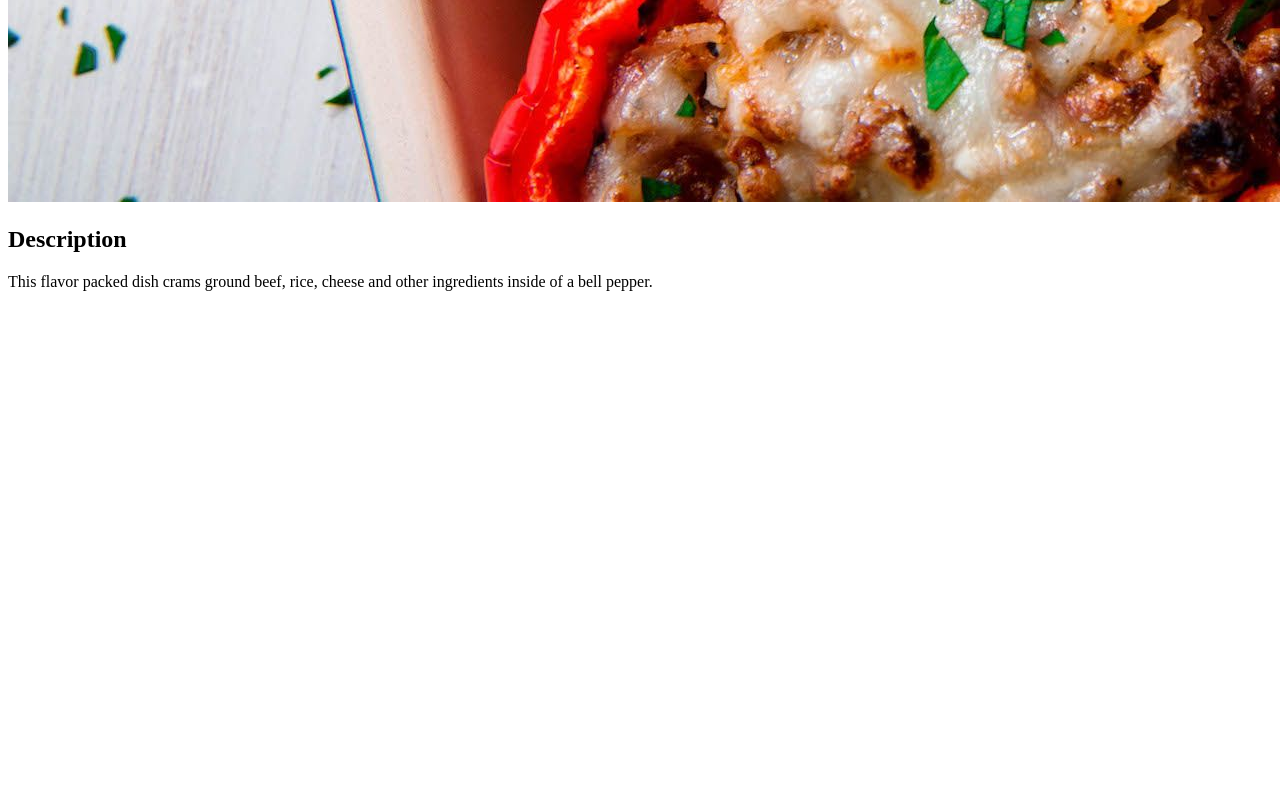
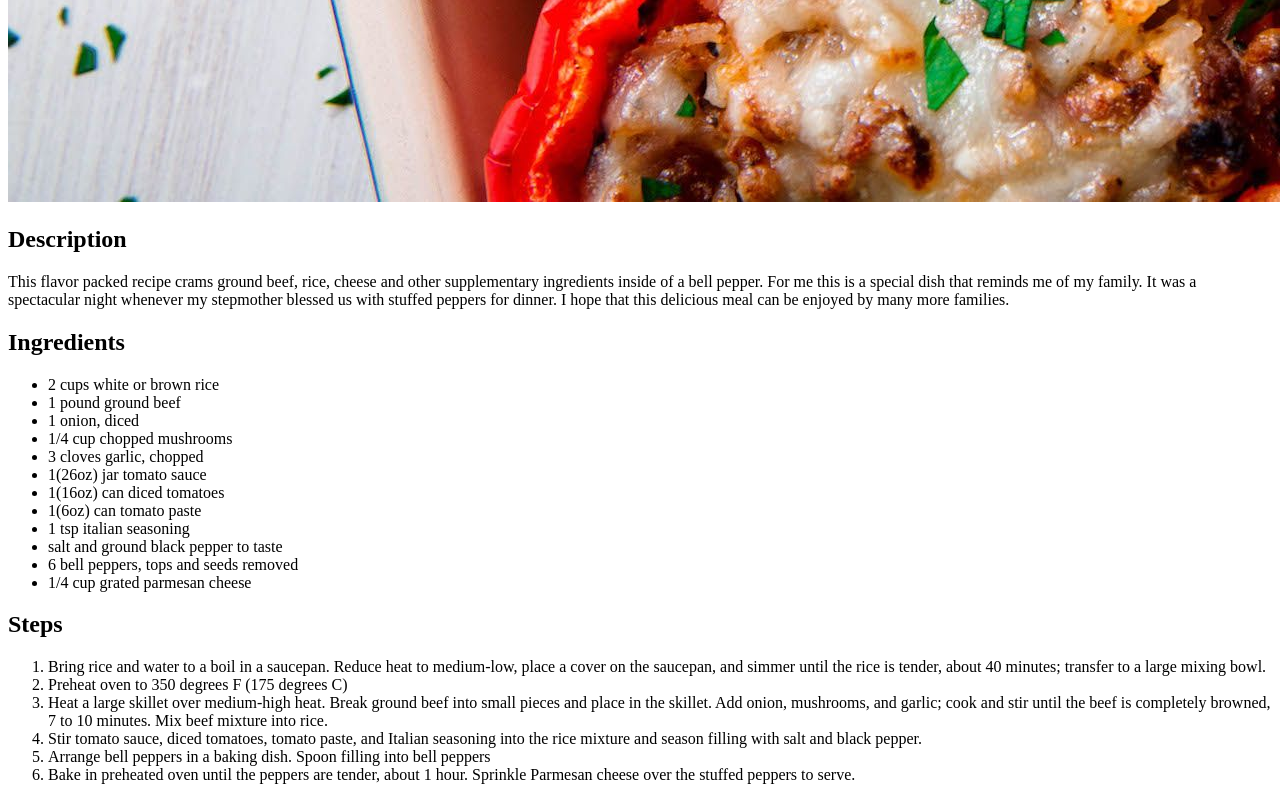
Before and after one commit to aidanjc19/odin-recipes, a plain HTML site: page recipes/stuffed-peppers.html in a window 1280 px wide. Shown: the part 1745-2545 px from the top of the page. Before the commit the page ends 2052 px from the top, so only its background shows below. Drawn offline with Linux system fonts and the light colour scheme.

Commit message:
Added ingredients list and steps into stuffed peppers recipe page

```diff
--- a/recipes/stuffed-peppers.html
+++ b/recipes/stuffed-peppers.html
@@ -9,6 +9,34 @@
     <h1>Stuffed Bell Peppers</h1>
     <img src="../img/stuffed-peppers.jpg" alt="delicious stuffed bell peppers">
     <h2>Description</h2>
-    <p>This flavor packed dish crams ground beef, rice, cheese and other ingredients inside of a bell pepper.</p>
+    <p>This flavor packed recipe crams ground beef, rice, cheese and other supplementary ingredients inside of a bell pepper.
+        For me this is a special dish that reminds me of my family.
+        It was a spectacular night whenever my stepmother blessed us with stuffed peppers for dinner.
+        I hope that this delicious meal can be enjoyed by many more families.
+    </p>
+    <h2>Ingredients</h2>
+    <ul>
+        <li>2 cups white or brown rice</li>
+        <li>1 pound ground beef</li>
+        <li>1 onion, diced</li>
+        <li>1/4 cup chopped mushrooms</li>
+        <li>3 cloves garlic, chopped</li>
+        <li>1(26oz) jar tomato sauce</li>
+        <li>1(16oz) can diced tomatoes</li>
+        <li>1(6oz) can tomato paste</li>
+        <li>1 tsp italian seasoning</li>
+        <li>salt and ground black pepper to taste</li>
+        <li>6 bell peppers, tops and seeds removed</li>
+        <li>1/4 cup grated parmesan cheese</li>
+    </ul>
+    <h2>Steps</h2>
+    <ol>
+        <li>Bring rice and water to a boil in a saucepan. Reduce heat to medium-low, place a cover on the saucepan, and simmer until the rice is tender, about 40 minutes; transfer to a large mixing bowl.</li>
+        <li>Preheat oven to 350 degrees F (175 degrees C)</li>
+        <li>Heat a large skillet over medium-high heat. Break ground beef into small pieces and place in the skillet. Add onion, mushrooms, and garlic; cook and stir until the beef is completely browned, 7 to 10 minutes. Mix beef mixture into rice.</li>
+        <li>Stir tomato sauce, diced tomatoes, tomato paste, and Italian seasoning into the rice mixture and season filling with salt and black pepper.</li>
+        <li>Arrange bell peppers in a baking dish. Spoon filling into bell peppers</li>
+        <li>Bake in preheated oven until the peppers are tender, about 1 hour. Sprinkle Parmesan cheese over the stuffed peppers to serve.</li>
+    </ol>
 </body>
 </html>
```
